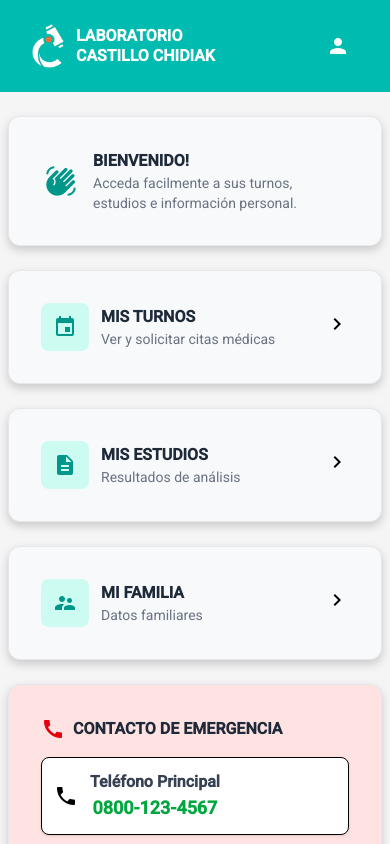
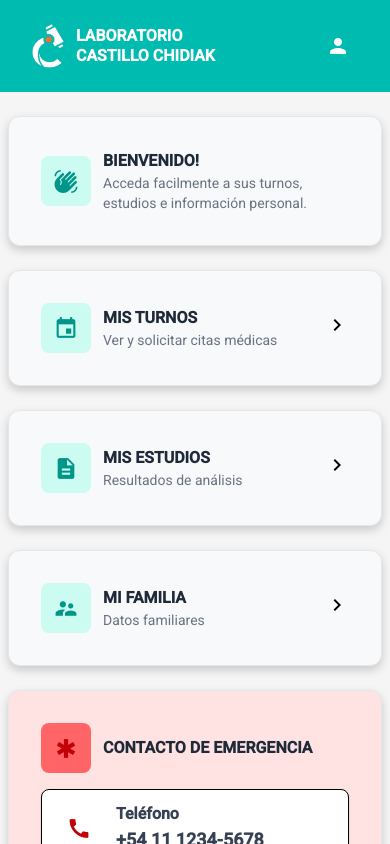
Before and after one commit to 412045-Carabelli/generic-components-tpi, an Angular app: page / in a window 390 px wide. Built offline with nearby package versions, Linux system fonts and the light colour scheme.

Commit message:
cambios en el home e icono

```diff
--- a/src/app/components/home-body/home-body.html
+++ b/src/app/components/home-body/home-body.html
@@ -12,7 +12,7 @@
 
     <!-- HEADER (icono a la izquierda) -->
     <div card-header class="flex items-center gap-3">
-      <app-icon iconColor="oklch(60% 0.118 184.704)" iconSize="lg">
+      <app-icon margin="0" iconColor="oklch(60% 0.118 184.704)" iconSize="md" backgroundColor="oklch(95.3% 0.051 180.801)" shadow="false">
         <mat-icon>waving_hand</mat-icon>
       </app-icon>
       <div class="flex flex-col">
@@ -38,9 +38,9 @@
 
     <!-- HEADER (icono a la izquierda) -->
     <div card-header class="flex items-center gap-3">
-      <div class="flex align-middle p-3 rounded-lg bg-teal-100 text-teal-600">
+      <app-icon margin="0" iconColor="oklch(60% 0.118 184.704)" iconSize="md" backgroundColor="oklch(95.3% 0.051 180.801)" shadow="false">
         <mat-icon>event</mat-icon>
-      </div>
+      </app-icon>
       <div class="flex flex-col">
         <h2 class="font-bold text-gray-800 self-start">MIS TURNOS</h2>
         <span class="text-gray-500 text-sm">Ver y solicitar citas médicas</span>
@@ -67,9 +67,9 @@
 
     <!-- HEADER (icono a la izquierda) -->
     <div card-header class="flex items-center gap-3">
-      <div class="flex align-middle p-3 rounded-lg bg-teal-100 text-teal-600">
+      <app-icon margin="0" iconColor="oklch(60% 0.118 184.704)" iconSize="md" backgroundColor="oklch(95.3% 0.051 180.801)" shadow="false">
         <mat-icon>description</mat-icon>
-      </div>
+      </app-icon>
       <div class="flex flex-col">
         <h2 class="font-bold text-gray-800 self-start">MIS ESTUDIOS</h2>
         <span class="text-gray-500 text-sm">Resultados de análisis</span>
@@ -96,9 +96,9 @@
 
     <!-- HEADER (icono a la izquierda) -->
     <div card-header class="flex items-center gap-3">
-      <div class="flex align-middle p-3 rounded-lg bg-teal-100 text-teal-600">
+      <app-icon margin="0" iconColor="oklch(60% 0.118 184.704)" iconSize="md" backgroundColor="oklch(95.3% 0.051 180.801)" shadow="false">
         <mat-icon>supervisor_account</mat-icon>
-      </div>
+      </app-icon>
       <div class="flex flex-col">
         <h2 class="font-bold text-gray-800 self-start">MI FAMILIA</h2>
         <span class="text-gray-500 text-sm">Datos familiares</span>
@@ -124,29 +124,41 @@
   >
 
     <!-- HEADER -->
-    <div card-header class="flex items-center gap-2 text-red-600">
-      <mat-icon>call</mat-icon>
-      <h2 class="font-bold text-gray-800">CONTACTO DE EMERGENCIA</h2>
+    <div card-header class="flex items-center gap-3 text-red-600">
+      <app-icon margin="0" iconColor="oklch(50.5% 0.213 27.518)" iconSize="md" backgroundColor="oklch(70.4% 0.191 22.216)" shadow="false">
+        <mat-icon>emergency</mat-icon>
+      </app-icon>
+      <h2 class="font-bold text-gray-800 text-start">CONTACTO DE EMERGENCIA</h2>
     </div>
 
     <!-- CONTENT -->
     <div card-content class="flex flex-col gap-3 w-full">
 
       <!-- Teléfono principal -->
-      <div class="flex items-center gap-3 border rounded-lg bg-white p-3 shadow-sm">
-        <mat-icon class="text-green-600">phone</mat-icon>
-        <div class="flex flex-col">
-          <span class="font-semibold text-gray-700">Teléfono Principal</span>
-          <span class="text-green-600 font-bold text-lg">0800-123-4567</span>
+      <div class="flex flex-wrap items-center justify-between gap-3 border rounded-lg bg-white p-3 shadow-sm">
+        <div class="flex items-center gap-3">
+          <app-icon margin="0" iconColor="oklch(50.5% 0.213 27.518)" iconSize="md" shadow="false">
+            <mat-icon>call</mat-icon>
+          </app-icon>
+          <div class="flex flex-col">
+            <span class="font-semibold text-gray-700 text-start">Teléfono</span>
+            <span class="text-gray-700 font-bold text-lg text-start">+54 11 1234-5678</span>
+          </div>
         </div>
       </div>
-
       <!-- WhatsApp -->
-      <div class="flex items-center gap-3 border rounded-lg bg-white p-3 shadow-sm">
-        <mat-icon class="text-green-600">mail</mat-icon>
-        <div class="flex flex-col">
-          <span class="font-semibold text-gray-700">WhatsApp</span>
-          <span class="text-green-600 font-bold text-lg">+54 11 1234-5678</span>
+      <div class="flex flex-wrap items-center justify-between gap-3 border rounded-lg bg-white p-3 shadow-sm">
+        <div class="flex items-center gap-3">
+          <app-icon margin="0" iconColor="oklch(50.5% 0.213 27.518)" iconSize="md" shadow="false">
+            <mat-icon>sms</mat-icon>
+          </app-icon>
+          <div class="flex flex-col">
+            <span class="font-semibold text-gray-700 text-start">WhatsApp</span>
+            <span class="text-gray-700 font-bold text-lg text-start">+54 11 1234-5678</span>
+          </div>
+        </div>
+        <div class="w-full sm:w-auto">
+          <app-button txtSize="large" bgColor="oklch(50.5% 0.213 27.518)" xPad="12px" yPad="8px" width="100%" text="Contactar" (clicked)="sendToWhatsApp('Testing button')"></app-button>
         </div>
       </div>
 
--- a/src/app/components/home-body/home-body.ts
+++ b/src/app/components/home-body/home-body.ts
@@ -3,6 +3,7 @@ import {MatIcon} from '@angular/material/icon';
 import {Card} from '../card/card';
 import {Router, RouterLink} from '@angular/router';
 import { IconComponent } from '../icon/icon.component';
+import {ButtonComponent} from '../button/button.component';
 
 @Component({
   selector: 'app-home-body',
@@ -10,7 +11,8 @@ import { IconComponent } from '../icon/icon.component';
     MatIcon,
     Card,
     RouterLink,
-    IconComponent
+    IconComponent,
+    ButtonComponent
   ],
   templateUrl: './home-body.html',
   styleUrl: './home-body.css'
@@ -66,4 +68,11 @@ export class HomeBody {
   //     this.isOnline = false;
   //   }
   // }
+
+  sendToWhatsApp(message: string): void {
+    const phoneNumber = "5551234567"; // Cambiá por el número del restaurante
+    const whatsappUrl = `https://wa.me/${phoneNumber}?text=${encodeURIComponent(message)}`;
+    window.open(whatsappUrl, "_blank");
+  }
+
 }
--- a/src/app/components/icon/icon.component.css
+++ b/src/app/components/icon/icon.component.css
@@ -5,31 +5,34 @@
     box-shadow: 0 2px 2px 0 rgba(0, 0, 0, 0.2),
     0 6px 20px 0 rgba(0, 0, 0, 0.19);
     font-size: inherit;
-    line-height: 1;
 }
 
 .icon--sm {
-    width: 16px;
-    height: 16px;
-    font-size: 16px;
+    padding: 5px;
+    width: 35px;
+    height: 35px;
+    font-size: 20px;
 }
 
 .icon--md {
-    width: 24px;
-    height: 24px;
-    font-size: 24px;
+    padding: 10px;
+    width: 50px;
+    height: 50px;
+    font-size: 25px;
 }
 
 .icon--lg {
-    width: 32px;
-    height: 32px;
-    font-size: 32px;
+    padding: 15px;
+    width: 65px;
+    height: 65px;
+    font-size: 35px;
 }
 
 .icon--xl {
-    width: 48px;
-    height: 48px;
-    font-size: 48px;
+    padding: 20px;
+    width: 95px;
+    height: 95px;
+    font-size: 55px;
 }
 
 /* 👇 Asegura que el mat-icon respete el tamaño */
--- a/src/app/components/icon/icon.component.html
+++ b/src/app/components/icon/icon.component.html
@@ -8,7 +8,9 @@
     [style.background-color]="backgroundColor"
     [style.border-radius]="borderRadius"
     [style.margin]="margin"
-    [style.box-shadow]="backgroundColor === 'transparent' ? 'none' : ''"
+    [style.padding]="padding"
+    [style.box-shadow]="shadow === 'false' ? 'none' : ''"
+
 >
     <ng-content></ng-content>
 </div>
--- a/src/app/components/icon/icon.component.ts
+++ b/src/app/components/icon/icon.component.ts
@@ -14,4 +14,6 @@ export class IconComponent {
   @Input() iconColor: string = 'white';
   @Input() borderRadius: string = '.5rem';
   @Input() margin: string = '4px';
+  @Input() shadow: 'true' | 'false' = "false";
+  @Input() padding: string = "";
 }
```
